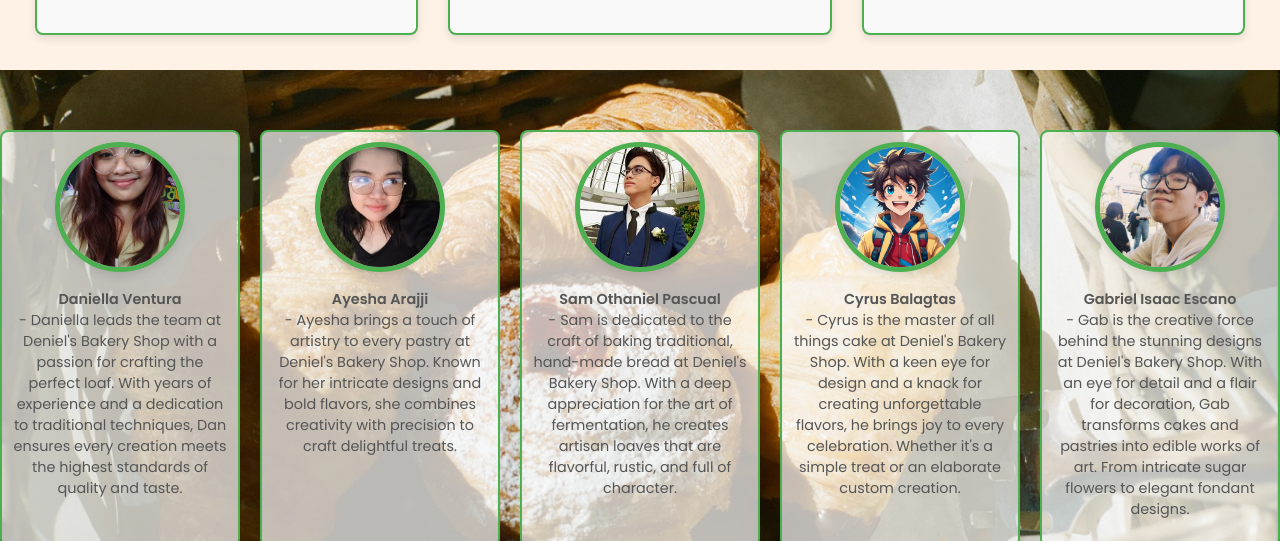
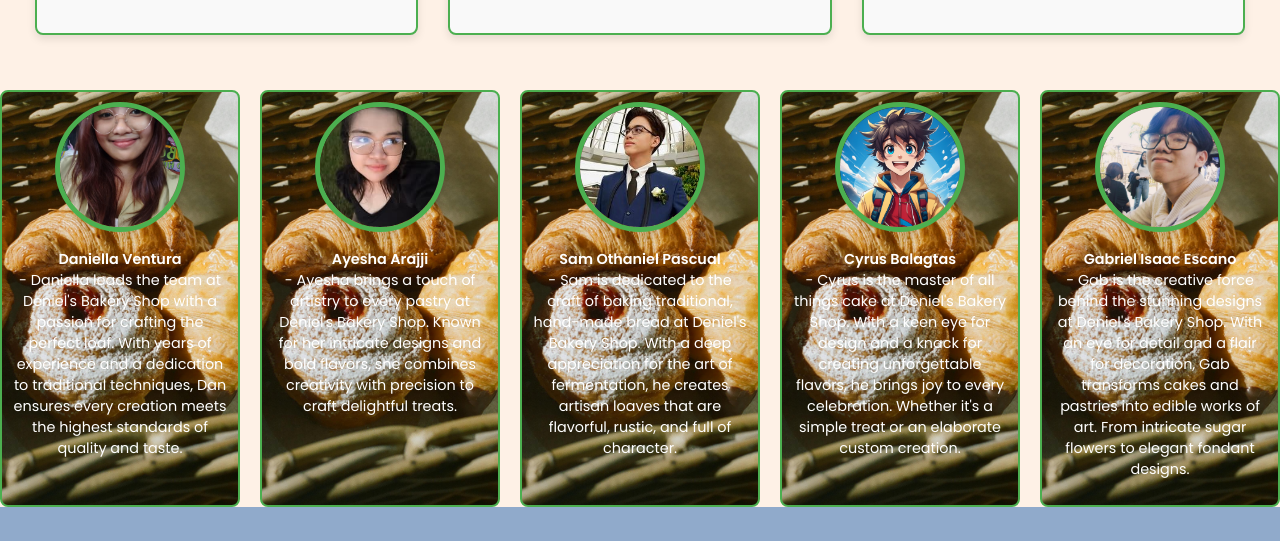
Before and after one commit to Shouke29/another-one, a plain HTML site: page About us.html in a window 1280 px wide. Shown: the part 884-1425 px from the top of the page. Drawn offline with Linux system fonts and the light colour scheme.

Commit message:
Update style69.css

```diff
--- a/style69.css
+++ b/style69.css
@@ -224,15 +224,6 @@ a {
 }
 
 
-/* Background image for the gallery */
-.gallery-section {
-  background-image: url('homebg.jpg'); /* Replace with your image path */
-  background-size: cover; /* Ensures the image covers the whole area */
-  background-position: center; /* Centers the background image */
-  padding: 40px 0; /* Adds padding around the gallery */
-  color: white; /* Ensures text stands out on the background */
-}
-
 /* Styling the gallery itself */
 .gallery {
   display: grid;
@@ -242,13 +233,18 @@ a {
   margin-top: 20px;
 }
 
+/* Styling each gallery item */
 .gallery-item {
   text-align: center;
   border: 2px solid #4CAF50; /* Green border around gallery items */
   border-radius: 8px;
   padding: 10px;
   background-color: rgba(255, 255, 255, 0.7); /* Light background for the items */
+  background-image: url('homebg.jpg'); /* Replace with your image path */
+  background-size: cover; /* Ensure the image covers the gallery item */
+  background-position: center; /* Centers the background image */
   transition: transform 0.3s ease;
+  color: white; /* Ensures text stands out on the background */
 }
 
 .gallery-item:hover {
@@ -274,7 +270,7 @@ a {
   margin-top: 10px;
   font-family: 'Poppins', sans-serif;
   font-size: 0.9em;
-  color: #555;
+  color: #fff; /* Adjust text color for better contrast */
 }
 
 
```
